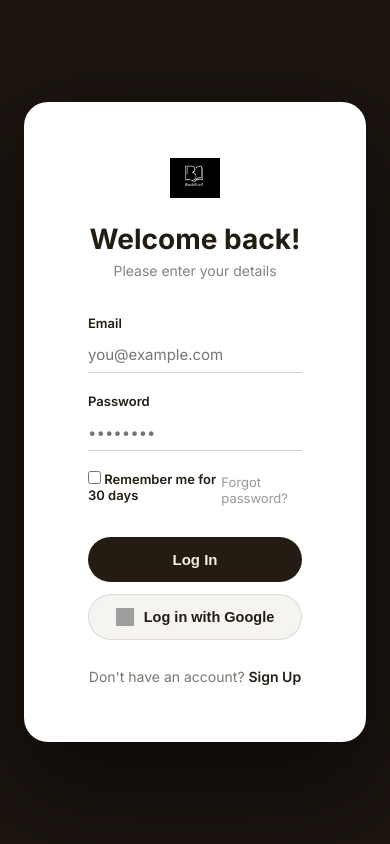
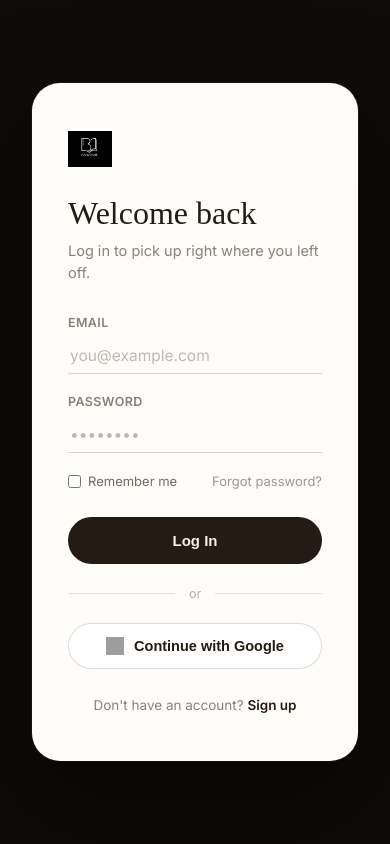
Before and after one commit to sehajkhaira87/Bookshelf, a Flask app: page /login in a window 390 px wide. Run offline with Flask 3, Linux system fonts and the light colour scheme; grey boxes are pictures that could not be loaded.

Commit message:
Restore clean code

```diff
--- a/static/login.css
+++ b/static/login.css
@@ -6,12 +6,12 @@
 
 body {
     font-family: "Inter", sans-serif;
-    background: #1B140F;
+    background: #0F0B08;
     min-height: 100vh;
     display: flex;
     align-items: center;
     justify-content: center;
-    padding: 24px;
+    padding: 32px;
 }
 
 .login-wrap {
@@ -22,87 +22,126 @@ body {
 
 .login-container {
     width: 100%;
-    max-width: 1100px;
-    min-height: 640px;
-    background: #fff;
-    border-radius: 24px;
+    max-width: 980px;
+    min-height: 600px;
+    background: #FFFDF9;
+    border-radius: 28px;
     overflow: hidden;
     display: flex;
-    box-shadow: 0 40px 100px rgba(0,0,0,.5);
+    box-shadow:
+        0 40px 100px rgba(0,0,0,.55),
+        0 0 0 1px rgba(242,193,78,.08);
 }
 
-/* LEFT SIDE */
+/* ============ LEFT SIDE ============ */
+
 .login-visual {
     flex: 1;
-    background: #F4EFE3;
+    position: relative;
+    background: linear-gradient(160deg, #241B12 0%, #1B140F 60%, #14100B 100%);
     display: flex;
-    align-items: flex-end;
+    flex-direction: column;
+    align-items: center;
     justify-content: center;
-    padding: 40px;
+    padding: 48px;
+    overflow: hidden;
+}
+
+.login-visual-glow {
+    position: absolute;
+    width: 500px;
+    height: 500px;
+    top: -100px;
+    left: -100px;
+    background: radial-gradient(circle, rgba(242,193,78,.25) 0%, transparent 70%);
+    filter: blur(40px);
+    pointer-events: none;
 }
 
 .login-visual-img {
-    max-width: 85%;
+    max-width: 78%;
     height: auto;
+    filter: drop-shadow(0 25px 40px rgba(0,0,0,.5));
+    position: relative;
+    z-index: 2;
 }
 
-/* RIGHT SIDE */
+.login-visual-quote {
+    margin-top: 32px;
+    font-family: "Canela", serif;
+    font-style: italic;
+    font-size: 18px;
+    color: rgba(245,239,228,.75);
+    text-align: center;
+    max-width: 280px;
+    position: relative;
+    z-index: 2;
+}
+
+/* ============ RIGHT SIDE ============ */
+
 .login-formside {
     flex: 1;
-    padding: 56px 64px;
     display: flex;
-    flex-direction: column;
     align-items: center;
-    text-align: center;
+    justify-content: center;
+    padding: 56px 60px;
+}
+
+.login-form-inner {
+    width: 100%;
+    max-width: 340px;
 }
 
 .login-logo {
-    height: 40px;
-    margin-bottom: 24px;
+    height: 36px;
+    margin-bottom: 28px;
+    display: block;
 }
 
 .login-formside h1 {
-    font-size: 28px;
-    font-weight: 700;
+    font-family: "Canela", serif;
+    font-size: 32px;
+    font-weight: 500;
     color: #241B12;
-    margin-bottom: 6px;
+    margin-bottom: 8px;
 }
 
 .login-subtext {
-    font-size: 14px;
+    font-size: 14.5px;
     color: rgba(36,27,18,.55);
-    margin-bottom: 36px;
+    margin-bottom: 32px;
+    line-height: 1.5;
 }
 
-.login-form {
-    width: 100%;
-    text-align: left;
+.login-field {
+    margin-bottom: 20px;
 }
 
-.login-form label {
+.login-field label {
     display: block;
-    font-size: 13px;
+    font-size: 12.5px;
     font-weight: 600;
-    color: #241B12;
-    margin-bottom: 6px;
-    margin-top: 20px;
+    letter-spacing: .03em;
+    text-transform: uppercase;
+    color: rgba(36,27,18,.55);
+    margin-bottom: 8px;
 }
-.login-form label:first-of-type { margin-top: 0; }
 
-.login-form input[type="email"],
-.login-form input[type="password"] {
+.login-field input {
     width: 100%;
     border: none;
-    border-bottom: 1px solid rgba(36,27,18,.2);
-    padding: 8px 0;
-    font-size: 15px;
+    border-bottom: 1.5px solid rgba(36,27,18,.18);
+    padding: 8px 2px;
+    font-size: 15.5px;
     font-family: "Inter", sans-serif;
     color: #241B12;
     outline: none;
     background: transparent;
     transition: border-color .25s ease;
 }
-.login-form input:focus {
+.login-field input::placeholder { color: rgba(36,27,18,.3); }
+.login-field input:focus {
     border-bottom-color: #B4862A;
 }
 
@@ -110,47 +149,66 @@ body {
     display: flex;
     align-items: center;
     justify-content: space-between;
-    margin-top: 20px;
+    margin-bottom: 28px;
     font-size: 13px;
 }
 
 .login-remember {
     display: flex;
     align-items: center;
-    gap: 6px;
+    gap: 7px;
     color: rgba(36,27,18,.65);
     font-weight: 400;
+    cursor: pointer;
 }
+.login-remember input { accent-color: #B4862A; }
 
 .login-forgot {
     color: rgba(36,27,18,.45);
     text-decoration: none;
+    transition: color .25s ease;
 }
 .login-forgot:hover { color: #B4862A; }
 
 .login-submit {
     width: 100%;
-    margin-top: 28px;
     background: #241B12;
     color: #F4EFE3;
     border: none;
     border-radius: 999px;
-    padding: 14px;
+    padding: 15px;
     font-size: 15px;
     font-weight: 600;
     cursor: pointer;
-    transition: transform .25s ease, box-shadow .25s ease;
+    transition: transform .25s ease, box-shadow .25s ease, background .25s ease;
 }
 .login-submit:hover {
     transform: translateY(-2px);
-    box-shadow: 0 10px 24px rgba(0,0,0,.25);
+    box-shadow: 0 12px 28px rgba(0,0,0,.3);
+    background: #33261A;
 }
+
+.login-divider {
+    display: flex;
+    align-items: center;
+    text-align: center;
+    margin: 22px 0;
+    color: rgba(36,27,18,.35);
+    font-size: 12.5px;
+}
+.login-divider::before,
+.login-divider::after {
+    content: "";
+    flex: 1;
+    height: 1px;
+    background: rgba(36,27,18,.12);
+}
+.login-divider span { padding: 0 14px; }
 
 .login-google {
     width: 100%;
-    margin-top: 12px;
-    background: #F6F4F1;
-    border: 1px solid rgba(36,27,18,.12);
+    background: #FFFFFF;
+    border: 1px solid rgba(36,27,18,.15);
     border-radius: 999px;
     padding: 13px;
     font-size: 14.5px;
@@ -161,15 +219,19 @@ body {
     align-items: center;
     justify-content: center;
     gap: 10px;
-    transition: background .25s ease;
+    transition: background .25s ease, border-color .25s ease;
 }
-.login-google:hover { background: #EFEAE0; }
+.login-google:hover {
+    background: #F9F6F0;
+    border-color: rgba(36,27,18,.25);
+}
 .login-google img { width: 18px; height: 18px; }
 
 .login-signup {
     margin-top: 28px;
-    font-size: 14px;
-    color: rgba(36,27,18,.6);
+    text-align: center;
+    font-size: 13.5px;
+    color: rgba(36,27,18,.55);
 }
 .login-signup a {
     color: #241B12;
@@ -178,7 +240,8 @@ body {
 }
 .login-signup a:hover { text-decoration: underline; }
 
-@media (max-width: 800px) {
+@media (max-width: 820px) {
     .login-visual { display: none; }
-    .login-container { max-width: 480px; }
+    .login-container { max-width: 440px; }
+    .login-formside { padding: 48px 36px; }
 }
--- a/templates/login.html
+++ b/templates/login.html
@@ -12,41 +12,52 @@
     <div class="login-wrap">
         <div class="login-container">
 
-            <!-- LEFT: illustration side -->
+            <!-- LEFT: visual side -->
             <div class="login-visual">
+                <div class="login-visual-glow"></div>
                 <img src="{{ url_for('static', filename='images/Bookshelf.svg') }}" alt="Bookshelf" class="login-visual-img">
+                <p class="login-visual-quote">"Everything, exactly where it belongs."</p>
             </div>
 
             <!-- RIGHT: form side -->
             <div class="login-formside">
+                <div class="login-form-inner">
+
                     <img src="{{ url_for('static', filename='images/logoblack.png') }}" alt="Bookshelf Logo" class="login-logo">
 
-                <h1>Welcome back!</h1>
-                <p class="login-subtext">Please enter your details</p>
+                    <h1>Welcome back</h1>
+                    <p class="login-subtext">Log in to pick up right where you left off.</p>
 
                     <form class="login-form">
+                        <div class="login-field">
                             <label for="email">Email</label>
                             <input type="email" id="email" placeholder="you@example.com">
+                        </div>
 
+                        <div class="login-field">
                             <label for="password">Password</label>
                             <input type="password" id="password" placeholder="••••••••">
+                        </div>
 
                         <div class="login-row">
                             <label class="login-remember">
-                            <input type="checkbox"> Remember me for 30 days
+                                <input type="checkbox"> Remember me
                             </label>
                             <a href="#" class="login-forgot">Forgot password?</a>
                         </div>
 
                         <button type="submit" class="login-submit">Log In</button>
 
+                        <div class="login-divider"><span>or</span></div>
+
                         <button type="button" class="login-google">
                             <img src="https://www.svgrepo.com/show/475656/google-color.svg" alt="Google">
-                        Log in with Google
+                            Continue with Google
                         </button>
                     </form>
 
-                <p class="login-signup">Don't have an account? <a href="#">Sign Up</a></p>
+                    <p class="login-signup">Don't have an account? <a href="#">Sign up</a></p>
+                </div>
             </div>
 
         </div>
```
Also changed, not shown: static/login.js (added). Lines whose indentation alone changed are shown as unchanged.
